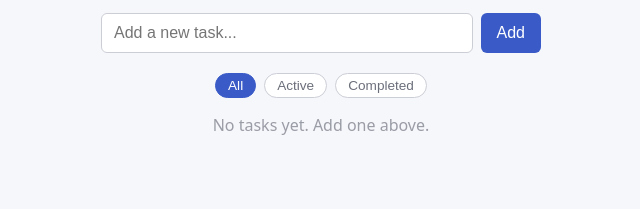
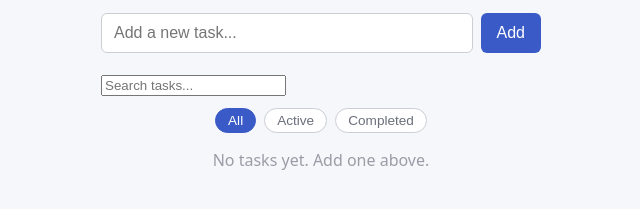
Before and after one commit to rahulnashier/todo-list, a website: page index.html in a window 1280 px wide. Shown: the part 169-378 px from the top of the page, without its empty margins (319-959 px from the left). Drawn offline with Linux system fonts and the light colour scheme.

Commit message:
Add search input for tasks in index.html

```diff
--- a/index.html
+++ b/index.html
@@ -18,6 +18,7 @@
         <button type="submit">Add</button>
       </form>
 
+      <input type="text" id="search-input" placeholder="Search tasks..." aria-label="Search tasks" />
       <p id="task-count" aria-live="polite"></p>
       <div class="filters" id="filters"><button type="button" class="filter-btn active" data-filter="all" aria-pressed="true">All</button><button type="button" class="filter-btn" data-filter="active" aria-pressed="false">Active</button><button type="button" class="filter-btn" data-filter="completed" aria-pressed="false">Completed</button></div>
       <button type="button" id="toggle-all" hidden>Mark all complete</button>
```
